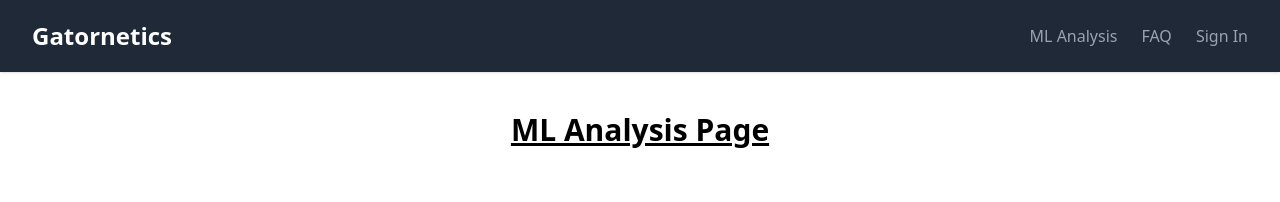
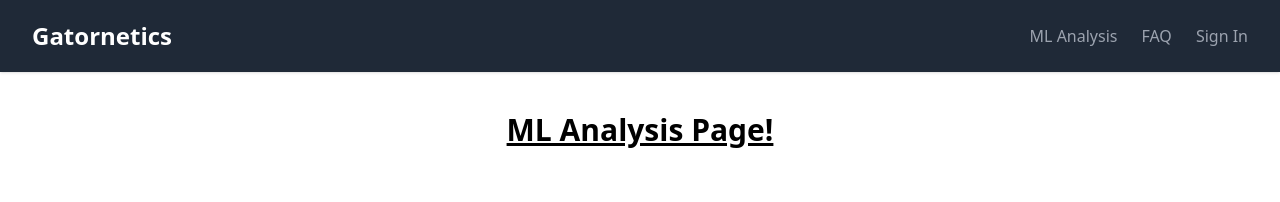
Before and after one commit to k-finken/Gatornetics, a Next.js app: page /machine-learning in a window 1280 px wide. Shown: the top 202 px of the page. Built offline with nearby package versions, Linux system fonts and the light colour scheme.

Commit message:
Update ml.js
Needed for vercel redeploy

```diff
--- a/pages/machine-learning.js
+++ b/pages/machine-learning.js
@@ -6,7 +6,7 @@
     <>
       <Navbar></Navbar>
       <div className='mt-10 w-full flex justify-center items-center'>
-        <h1 className="text-3xl font-bold underline">ML Analysis Page</h1>
+        <h1 className="text-3xl font-bold underline">ML Analysis Page!</h1>
       </div>
     </>
   )
```
